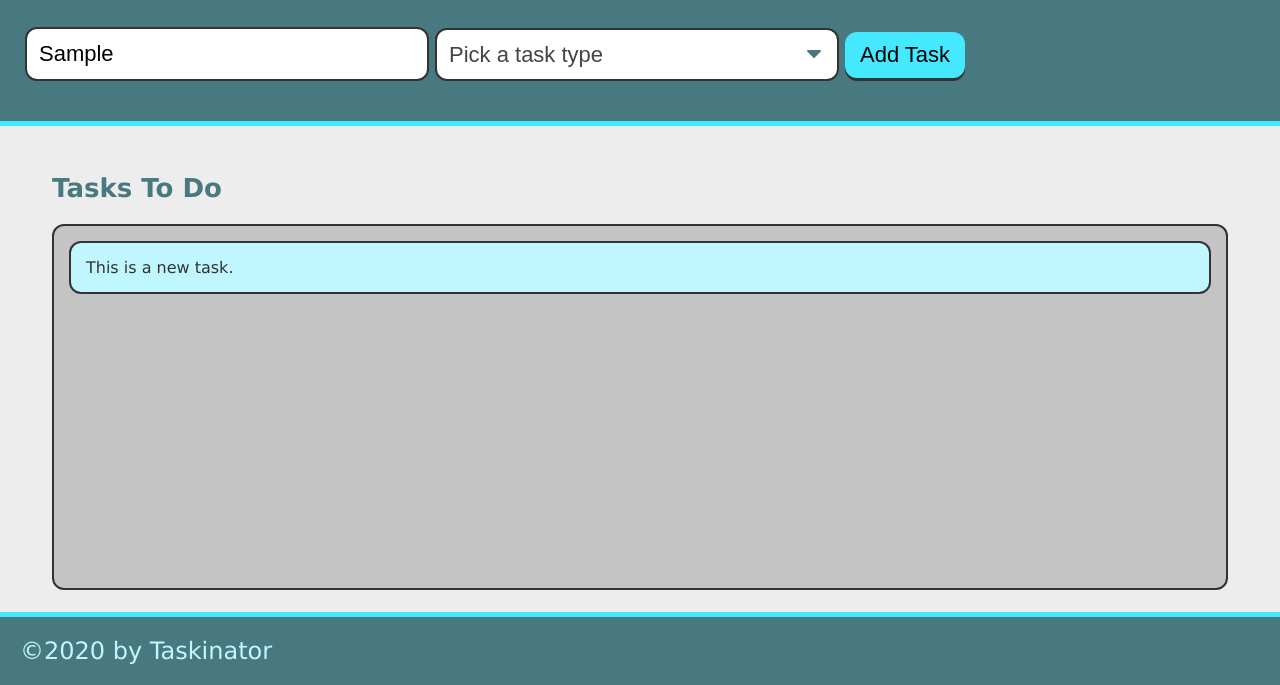
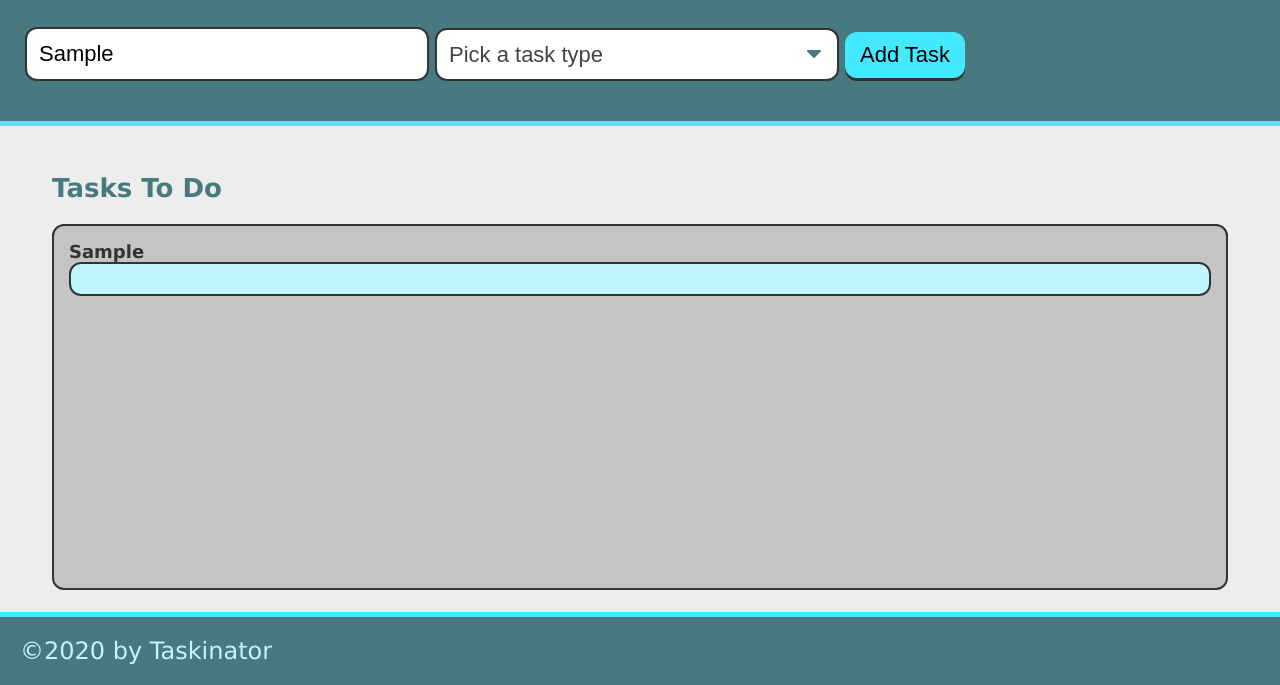
Before and after one commit to cannonel/taskinator, a plain HTML site: page index.html in a window 1280 px wide. Both pictures are taken after typing "Sample" into the empty fields and a click on the button "Add Task". Shown: the part 115-800 px from the top of the page. Drawn offline with Linux system fonts and the light colour scheme.

Commit message:
task type value

```diff
--- a/assets/js/script.js
+++ b/assets/js/script.js
@@ -1,15 +1,26 @@
 var formEl = document.querySelector("#task-form");
 var tasksToDoEl = document.querySelector("#tasks-to-do");
 
-var createTaskHandler = function(event) {
+var createTaskHandler = function (event) {
+     event.preventDefault();
+     var taskNameInput = document.querySelector("input[name='task-name']").value;
+     var taskTypeInput = document.querySelector("select[name='task-type']").value;
 
-    event.preventDefault();
-    console.log(event);
-
+//create list item
     var listItemEl = document.createElement("li");
     listItemEl.className = "task-item";
-    listItemEl.textContent = "This is a new task.";
-    tasksToDoEl.appendChild(listItemEl);
+
+//create div to hold task info and add to list item
+    var taskInfoEl = document.createElement("div");
+    taskInfoEl.className = "task-info";
+
+//add HTML content to div
+    taskInfoEl.innerHTML = "<h3 class='task-name'>" + taskNameInput + "</h3<span class='task-type'>" + taskTypeInput + "</span>";
+
+    tasksToDoEl.appendChild(taskInfoEl);
+//add entire list item to list
+tasksToDoEl.appendChild(listItemEl);
 };
 
+
 formEl.addEventListener("submit", createTaskHandler);
```
Also changed, not shown: index.html (+2 -0 lines).
